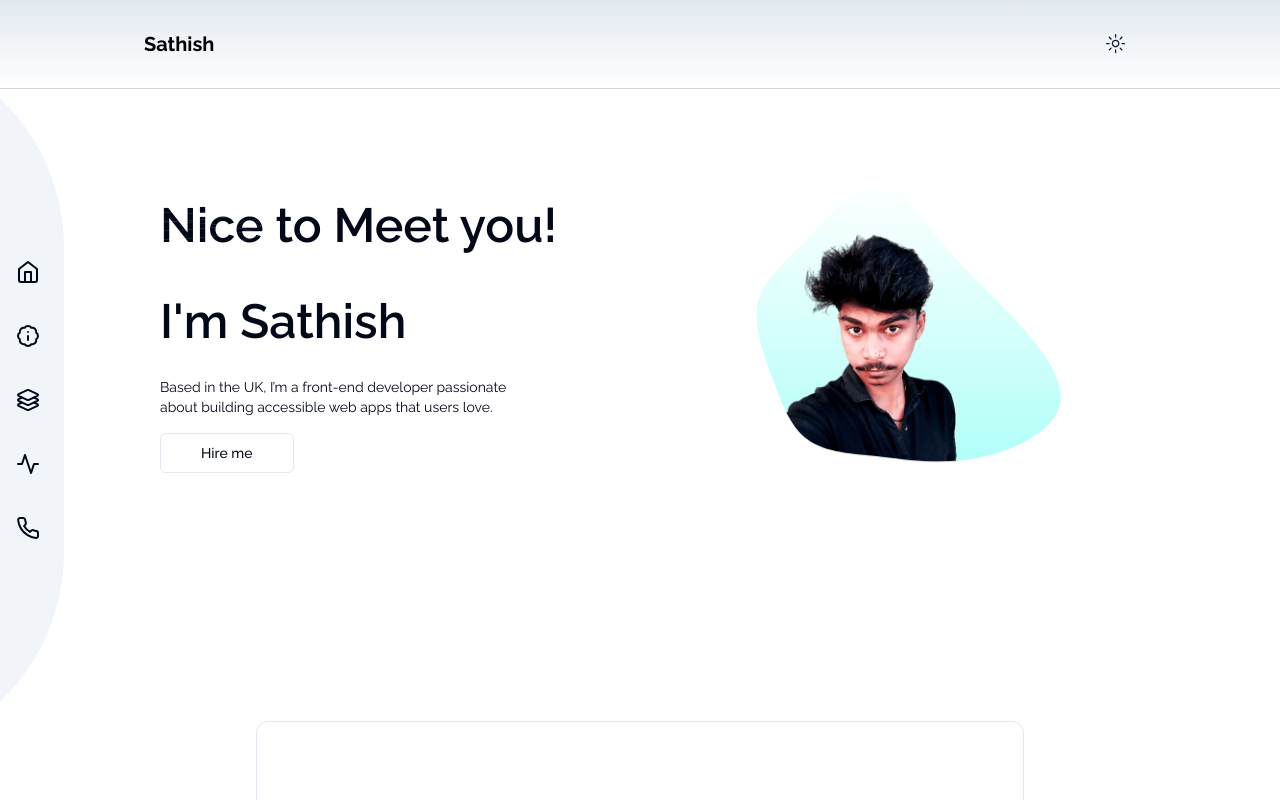
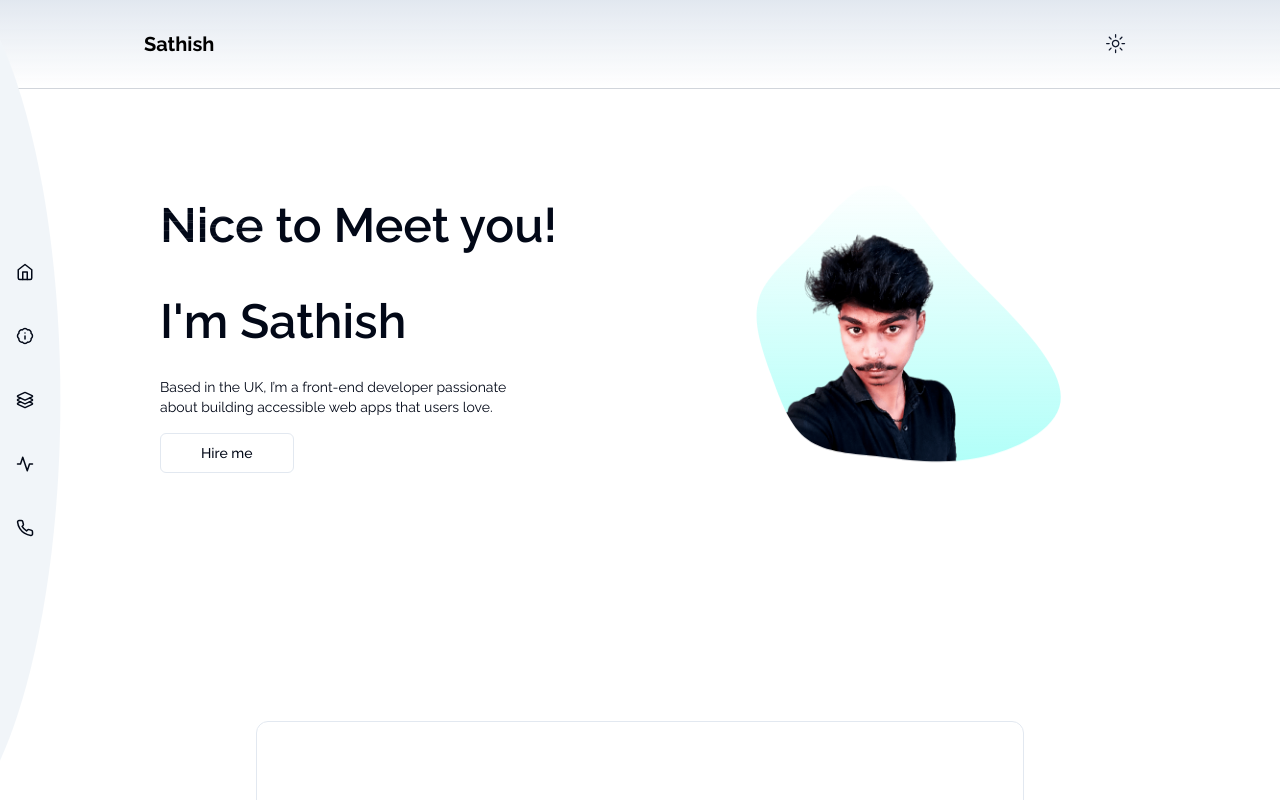
Before and after one commit to sathish-s-dev/portfolio-next, a Next.js app: page / in a window 1280 px wide. Shown: the top 800 px of the page. Built offline with nearby package versions, Linux system fonts and the light colour scheme.

Commit message:
fix: side navbar corrected

```diff
--- /dev/null
+++ b/api/sendData.ts
@@ -0,0 +1,9 @@
+'use server';
+
+export const sendData = (data: FormData) => {
+	const newData = {
+		email: data.get('email'),
+		name: data.get('name'),
+		message: data.get('message'),
+	};
+};
--- a/app/globals.css
+++ b/app/globals.css
@@ -99,4 +99,8 @@
   .hero-mask-normal {
     border-radius: 73% 63% 43% 60% / 81% 78% 53% 56%;
   }
+
+  .nav_mask {
+    clip-path: ellipse(150px 450px at 20% 50%);
+  }
 }
--- a/components/contact/GetInTouch.tsx
+++ b/components/contact/GetInTouch.tsx
@@ -3,6 +3,7 @@
 import { FormEvent, useRef } from 'react';
 import axios from 'axios';
 import { Button } from '../ui/button';
+import { sendData } from '@/api/sendData';
 
 const GetInTouch = () => {
 	const nameRef = useRef<HTMLInputElement>(null);
@@ -24,25 +25,31 @@ const GetInTouch = () => {
 	return (
 		<form
 			className='flex flex-col gap-6 mt-4'
-			onSubmit={handleSubmit}>
+			// onSubmit={handleSubmit}
+			action={sendData}>
 			<input
 				type='text'
 				ref={nameRef}
-				className={`p-2 bg-inherit border-b border-light-400 text-light-400  focus-within:ring-0 focus:outline-none`}
+				name='name'
+				className={`p-2 bg-inherit border-b border-light-400 text-light-400  focus-within:ring-0 focus:outline-b-2 outline-slate-600`}
 				placeholder='john doe'
 				autoComplete='given-name'
 			/>
 			<input
 				type='email'
 				ref={emailRef}
-				className={`p-2 bg-inherit border-b border-light-400 text-light-400 focus-within:ring-0 focus:outline-none`}
+				name='email'
+				className={`p-2 bg-inherit border-b border-light-400 text-light-400 focus-within:ring-0 focus:outline-b-2 outline-slate-600`}
 				placeholder='johndoe@gmail.com'
 				autoComplete='email'
 			/>
 			<textarea
 				ref={messageRef}
-				className={`p-2 bg-inherit border-b border-light-400 text-light-400 focus-within:ring-0 focus:outline-none`}
+				name='message'
+				className={`p-2 bg-inherit border-b border-light-400 text-light-400 focus-within:ring-0 focus:outline-b-2 outline-slate-600 `}
 				placeholder='Message'
+				maxLength={300}
+				autoComplete='message'
 			/>
 
 			<Button variant={'outline'}>send message</Button>
--- a/components/nav-bar.tsx
+++ b/components/nav-bar.tsx
@@ -10,7 +10,7 @@ import {
 } from 'lucide-react';
 import Link from 'next/link';
 import React from 'react';
-import { motion } from 'framer-motion';
+import { motion, spring } from 'framer-motion';
 
 const NavBar = () => {
 	const links = [
@@ -45,25 +45,52 @@ const NavBar = () => {
 			Icon: Phone,
 		},
 	];
+
+	const variants = {
+		initial: {
+			opacity: 0,
+			x: -50,
+		},
+		animate: {
+			opacity: 1,
+			x: 0,
+			transition: {
+				type: 'spring',
+				staggerChildren: 0.2,
+				when: 'beforeChildren',
+				stiffness: 200,
+			},
+		},
+	};
+
 	return (
-		<motion.aside className='group h-screen fixed flex justify-center items-center hover:cursor-pointer'>
-			<div className='absolute h-[90%] w-52 left-0 dark:bg-slate-900 bg-slate-100 -translate-x-36 group-hover:translate-x-0 transition-all duration-500 rounded-r-full' />
-			<nav className='group-hover:translate-x-0 relative z-20 grid content-center gap-10 transition-all duration-300 h-fit py-24 w-fit px-4 -translate-x-0 rounded-r-full'>
+		<motion.aside
+			variants={variants}
+			initial='initial'
+			animate='animate'
+			className='group md:flex hidden h-screen z-10 fixed justify-center items-center hover:cursor-pointer'>
+			<div className='absolute nav_mask h-full w-48 left-0 py-24 dark:bg-slate-900 bg-slate-100 -translate-x-32 group-hover:-translate-x-12 transition-all duration-500 rounded-r-3xl' />
+			<motion.nav
+				variants={variants}
+				initial='initial'
+				animate='animate'
+				className='group-hover:translate-x-0 relative z-20 grid content-center gap-10 transition-all duration-300 h-fit py-24 w-fit px-4 -translate-x-0 rounded-r-full'>
 				{links.map(({ name, href, Icon }) => (
-					<li
+					<motion.li
+						variants={variants}
 						key={name + href}
 						className='list-none'>
 						<Link
 							href={href}
 							className='flex items-center gap-2 hover:text-sky-500 transition-colors duration-100 dark:hover:text-sky-400'>
-							<Icon />
+							<Icon size={18} />
 							<p className='group-hover:scale-x-100 scale-x-0 transition-transform duration-100 origin-left delay-200'>
 								{name}
 							</p>
 						</Link>
-					</li>
+					</motion.li>
 				))}
-			</nav>
+			</motion.nav>
 		</motion.aside>
 	);
 };
--- a/components/projects/project-card.tsx
+++ b/components/projects/project-card.tsx
@@ -45,7 +45,7 @@ export function ProjectCard({
 						</Button>
 					</div>
 				</div>
-				<div className=' py-4 flex justify-between items-center'>
+				<div className=' p-4 pt-1 flex justify-between items-center'>
 					<div>
 						<Heading
 							elementType='h4'
```
Also changed, not shown: public/curve.svg (added).
